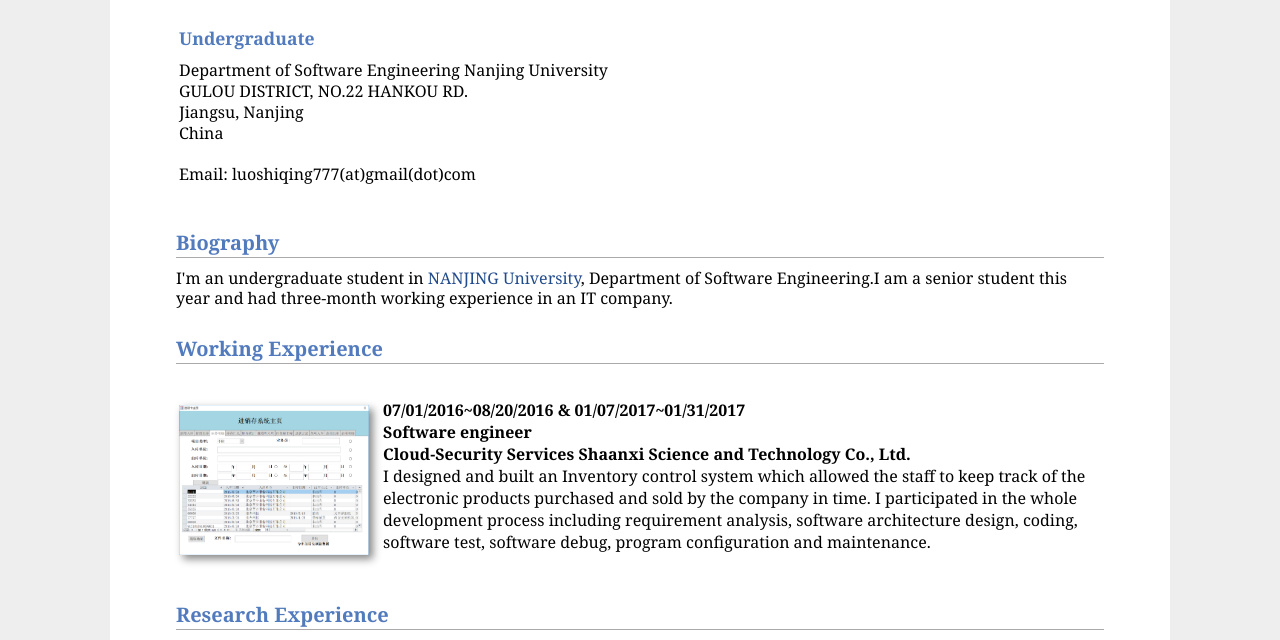
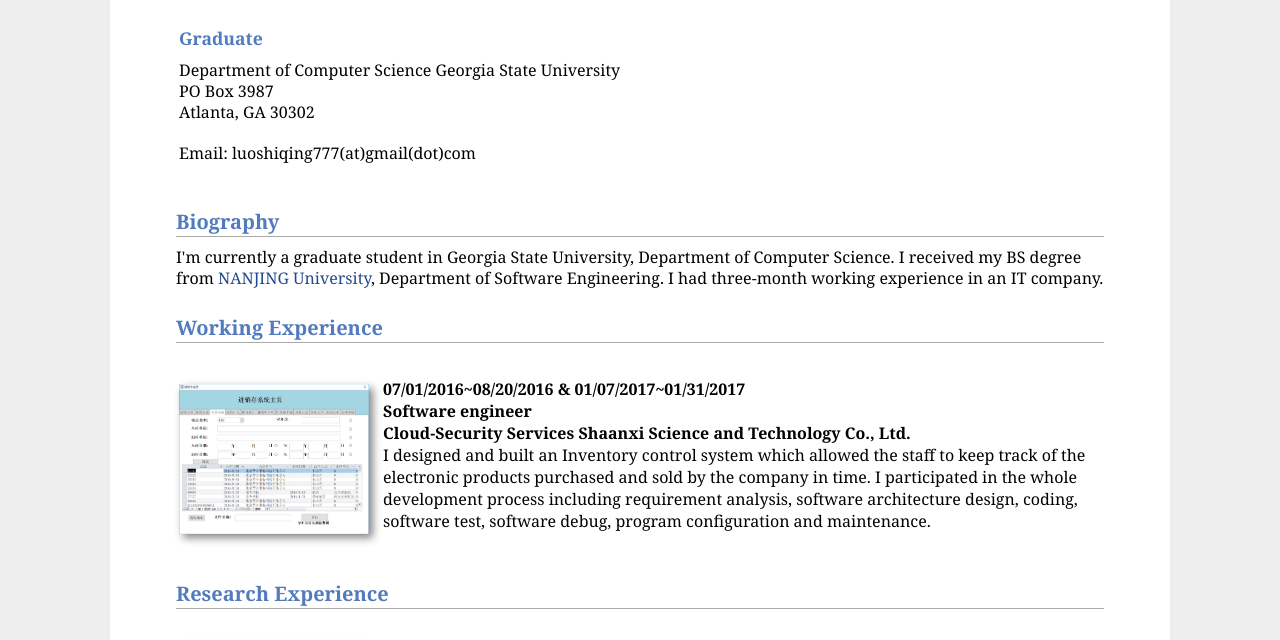
Before and after one commit to ChrisLUO777/cv, a plain HTML site: page index.html in a window 1280 px wide. Shown: the part 116-756 px from the top of the page. Drawn offline with Linux system fonts and the light colour scheme.

Commit message:
undegraduate update

```diff
--- a/index.html
+++ b/index.html
@@ -30,13 +30,12 @@
                     <h1>LUO Shiqing &nbsp </h1>
                 </div>
 
-                <h3>Undergraduate</h3>
+                <h3>Graduate</h3>
                 <p>
-                    Department of Software Engineering
-                    Nanjing University  </br>
-                    GULOU DISTRICT, NO.22 HANKOU RD.</br>
-                    Jiangsu, Nanjing</br>
-                    China</br>
+                    Department of Computer Science
+                    Georgia State University  </br>
+                    PO Box 3987</br>
+                    Atlanta, GA 30302</br>
                     </br>
                     Email: luoshiqing777(at)gmail(dot)com</p>
 
@@ -46,7 +45,7 @@
 
     <h2>Biography</h2>
     <p>
-        I'm an undergraduate student in <a href="https://www.nju.edu.cn/">NANJING University</a>, Department of Software Engineering.I am a senior student this year and had three-month working experience in an IT company.
+        I'm currently a graduate student in Georgia State University, Department of Computer Science. I received my BS degree from <a href="https://www.nju.edu.cn/">NANJING University</a>, Department of Software Engineering. I had three-month working experience in an IT company.
 
 
     <h2>Working Experience </h2>
```
